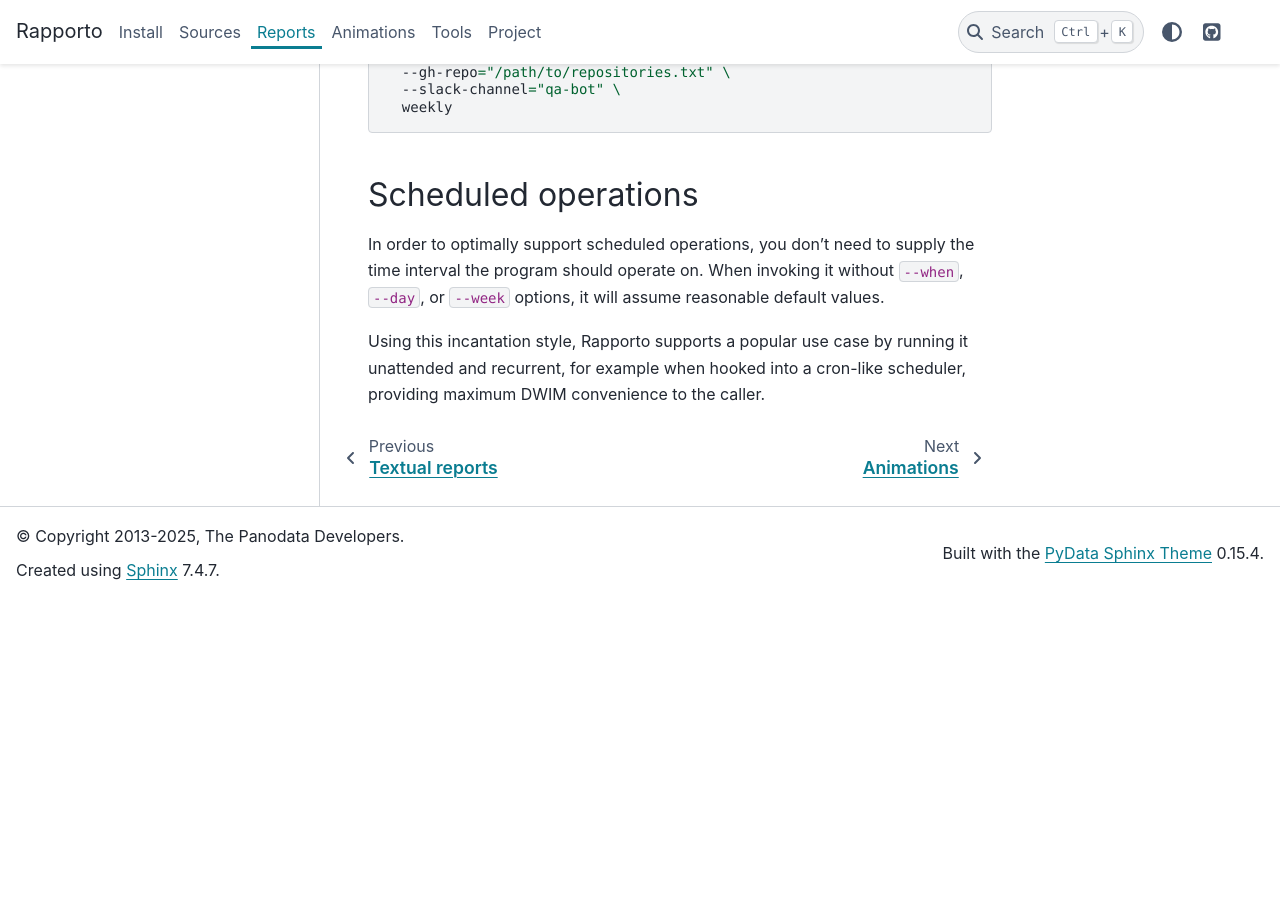
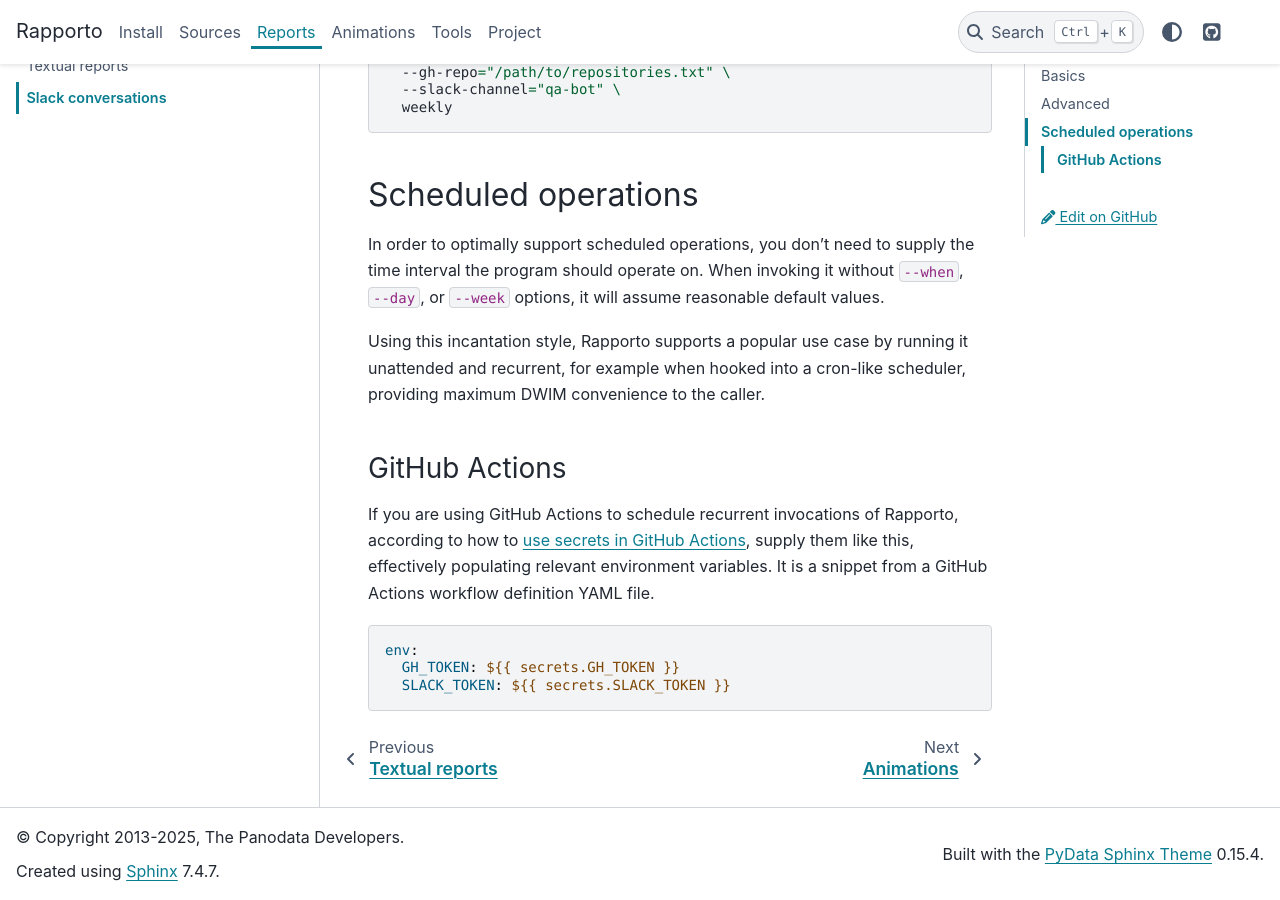
Before and after one commit to tech-writing/rapporto, a Sphinx documentation site: the page built from docs/report/slack.md, in a window 1280 px wide and 900 px high, scrolled down 1853 px. Built offline with Sphinx 7.4.7 and the PyData theme 0.15.4, drawn with Linux system fonts in a browser that asks for light colours; before the commit the page ends 2452 px from its top, so only the background shows below that.

Commit message:
Documentation: Add information about running recurrently on CI/GHA

````diff
--- a/docs/report/slack.md
+++ b/docs/report/slack.md
@@ -77,3 +77,18 @@
 Using this incantation style, Rapporto supports a popular use case by running
 it unattended and recurrent, for example when hooked into a cron-like scheduler,
 providing maximum DWIM convenience to the caller.
+
+### GitHub Actions
+
+If you are using GitHub Actions to schedule recurrent invocations of Rapporto,
+according to how to [use secrets in GitHub Actions], supply them like this,
+effectively populating relevant environment variables. It is a snippet from a
+GitHub Actions workflow definition YAML file.
+```yaml
+env:
+  GH_TOKEN: ${{ secrets.GH_TOKEN }}
+  SLACK_TOKEN: ${{ secrets.SLACK_TOKEN }}
+```
+
+
+[use secrets in GitHub Actions]: https://docs.github.com/en/actions/security-for-github-actions/security-guides/using-secrets-in-github-actions
````
Also changed, not shown: docs/backlog.md (+1 -0 lines).
